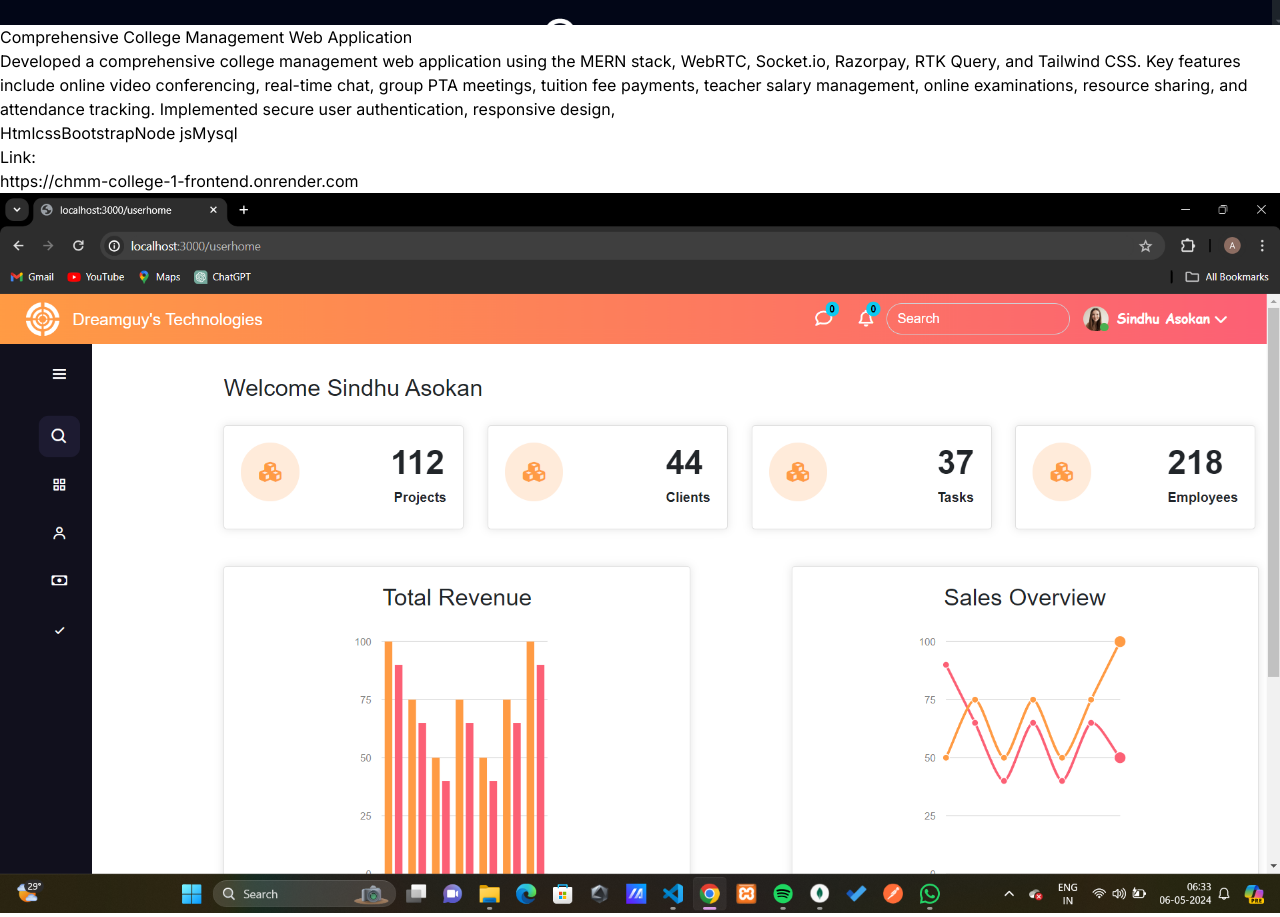
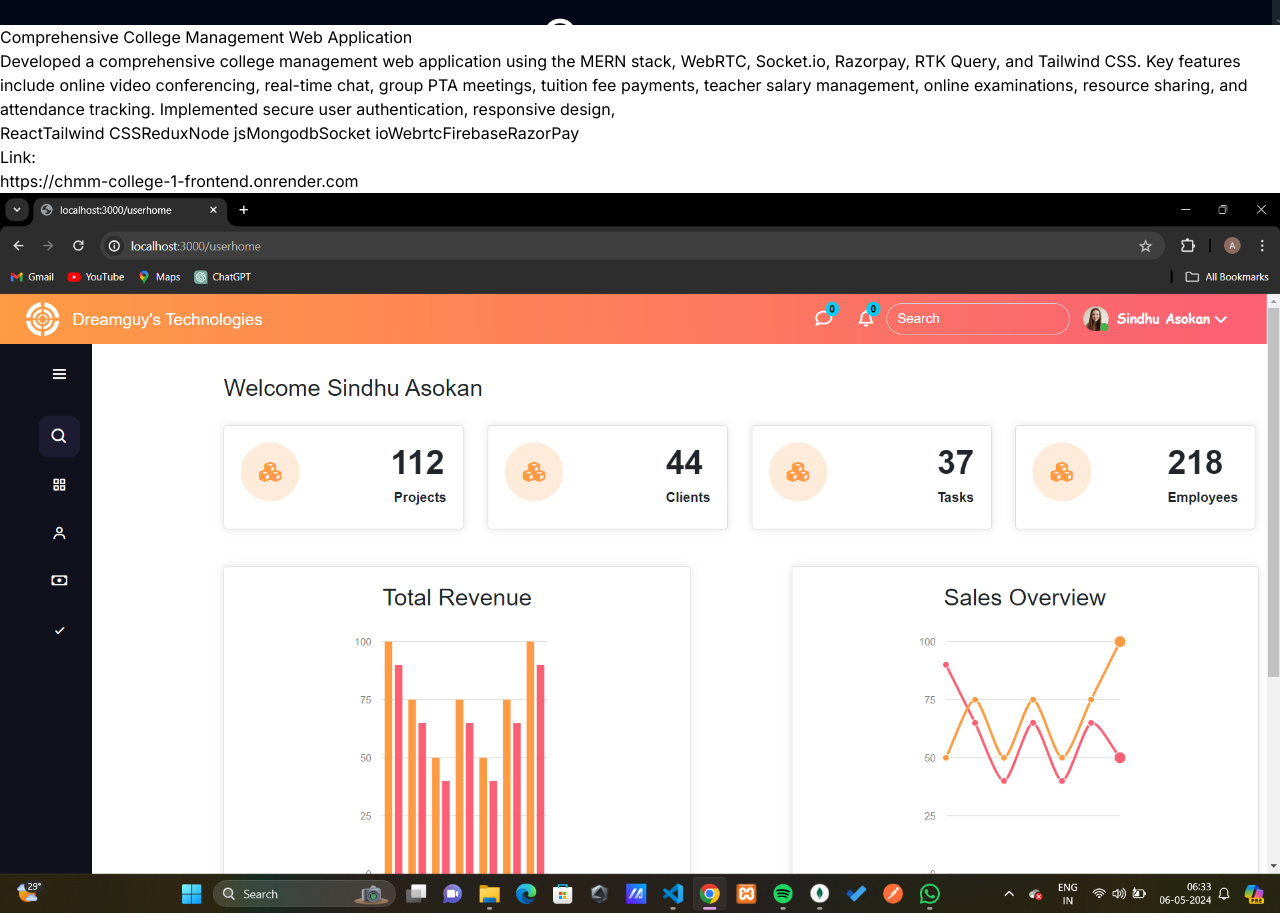
Before and after one commit to AshiqAshokan/react-portfolio-Ashiq, a React (Vite) app: page / in a window 1280 px wide. Shown: the part 2280-3197 px from the top of the page. Built offline with nearby package versions, Linux system fonts and the light colour scheme.

Commit message:
Projects.jsx

```diff
--- a/src/Components/Projects.jsx
+++ b/src/Components/Projects.jsx
@@ -33,11 +33,15 @@ const Projects = () => {
             <h1 className='text-2xl text-white font-bold mt-10 mb-4'>Comprehensive College Management Web Application</h1>
             <p className='font-light text-slate-200 tracking-tighter mb-4'>Developed a comprehensive college management web application using the MERN stack, WebRTC, Socket.io, Razorpay, RTK Query, and Tailwind CSS. Key features include online video conferencing, real-time chat, group PTA meetings, tuition fee payments, teacher salary management, online examinations, resource sharing, and attendance tracking. Implemented secure user authentication, responsive design,</p>
             <div className='flex flex-wrap mb-5'>
-              <span className='mr-2 mt-2 rounded bg-neutral-900 px-2 py-1 text-sm font-medium text-purple-800'>Html</span>
-              <span className='mr-2 mt-2 rounded bg-neutral-900 px-2 py-1 text-sm font-medium text-purple-800'>css</span>
-              <span className='mr-2 mt-2 rounded bg-neutral-900 px-2 py-1 text-sm font-medium text-purple-800'>Bootstrap</span>
+              <span className='mr-2 mt-2 rounded bg-neutral-900 px-2 py-1 text-sm font-medium text-purple-800'>React</span>
+              <span className='mr-2 mt-2 rounded bg-neutral-900 px-2 py-1 text-sm font-medium text-purple-800'>Tailwind CSS</span>
+              <span className='mr-2 mt-2 rounded bg-neutral-900 px-2 py-1 text-sm font-medium text-purple-800'>Redux</span>
               <span className='mr-2 mt-2 rounded bg-neutral-900 px-2 py-1 text-sm font-medium text-purple-800'>Node js</span>
-              <span className='mr-2 mt-2 rounded bg-neutral-900 px-2 py-1 text-sm font-medium text-purple-800'>Mysql</span>
+              <span className='mr-2 mt-2 rounded bg-neutral-900 px-2 py-1 text-sm font-medium text-purple-800'>Mongodb</span>
+              <span className='mr-2 mt-2 rounded bg-neutral-900 px-2 py-1 text-sm font-medium text-purple-800'>Socket io</span>
+              <span className='mr-2 mt-2 rounded bg-neutral-900 px-2 py-1 text-sm font-medium text-purple-800'>Webrtc</span>
+              <span className='mr-2 mt-2 rounded bg-neutral-900 px-2 py-1 text-sm font-medium text-purple-800'>Firebase</span>
+              <span className='mr-2 mt-2 rounded bg-neutral-900 px-2 py-1 text-sm font-medium text-purple-800'>RazorPay</span>
             </div>
             <div className='flex items-center'>
     <p className='text-white mr-2'>Link:</p>
```
